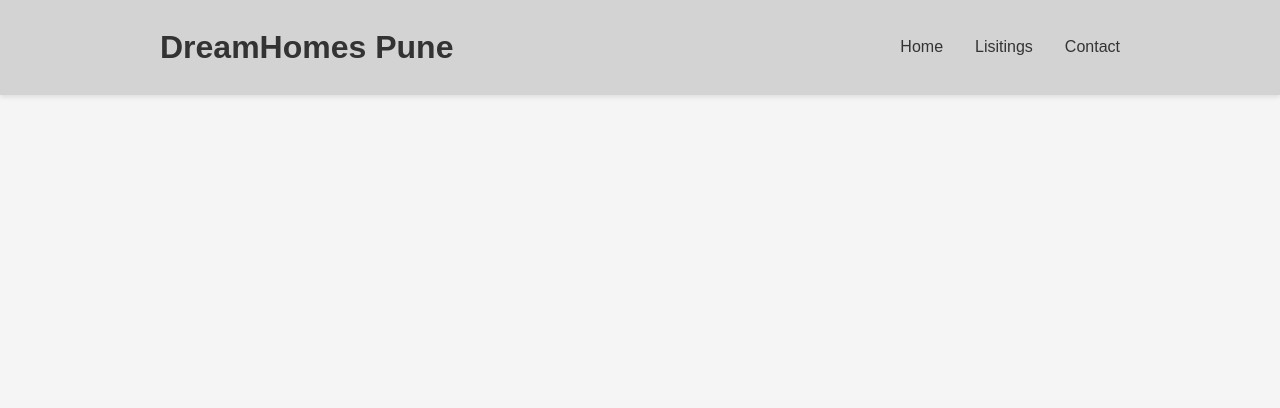
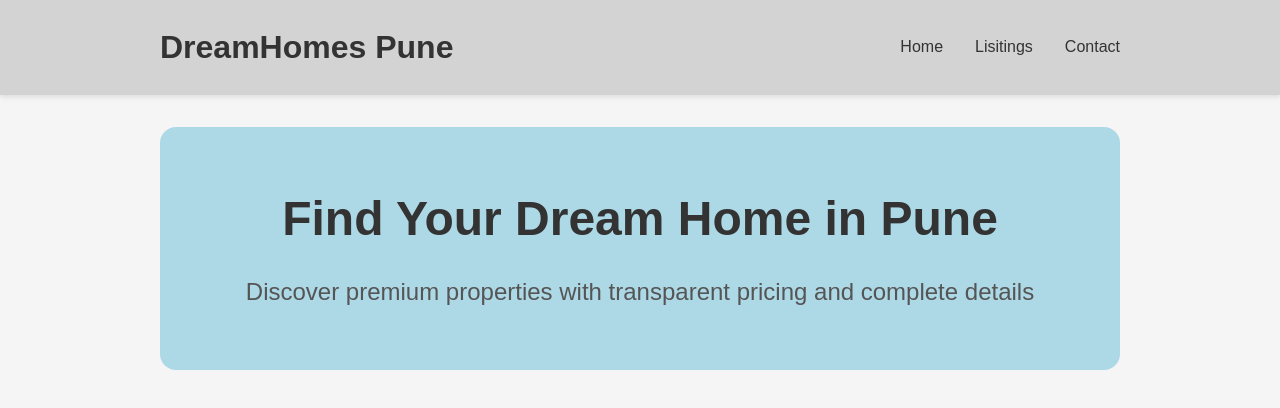
Before and after one commit to rajsinghaditya/midsem-project, a plain HTML site: page index.html in a window 1280 px wide. Drawn offline with Linux system fonts and the light colour scheme.

Commit message:
added hero

```diff
--- a/index.html
+++ b/index.html
@@ -15,5 +15,10 @@
             <li><a href="#">Contact</a></li>
         </ul>
     </nav>
+
+    <section class="hero">
+        <h1>Find Your Dream Home in Pune</h1>
+        <p>Discover premium properties with transparent pricing and complete details</p>
+    </section>
 </body>
 </html>
--- a/style.css
+++ b/style.css
@@ -42,3 +42,27 @@ nav ul a{
     text-decoration: none;
     color: rgb(51, 51, 51);
 }
+
+/* Hero */
+.hero{
+    margin: 2rem 10rem;
+    padding: 4rem 3rem;
+    border-radius: 1rem;
+
+    display: flex;
+    flex-direction: column;
+    justify-content: center;
+    align-items: center;
+    gap: 2rem;
+
+    background-color: rgb(173, 216, 230);
+}
+
+.hero h1{
+    font-size: 3rem;
+}
+
+.hero p{
+    font-size: 1.5rem;
+    color: rgb(85, 85, 85);
+}
```
